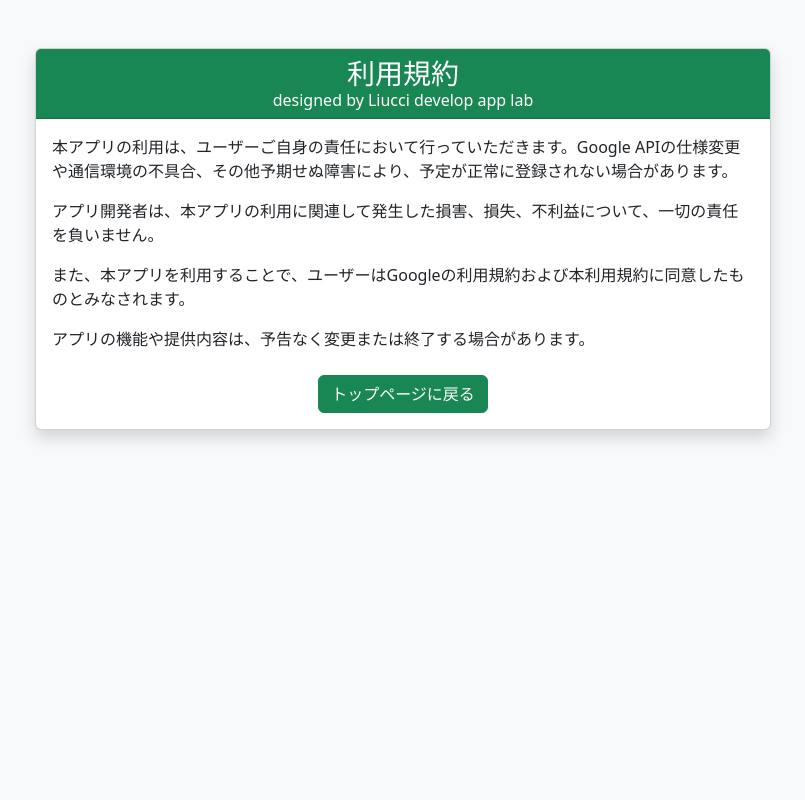
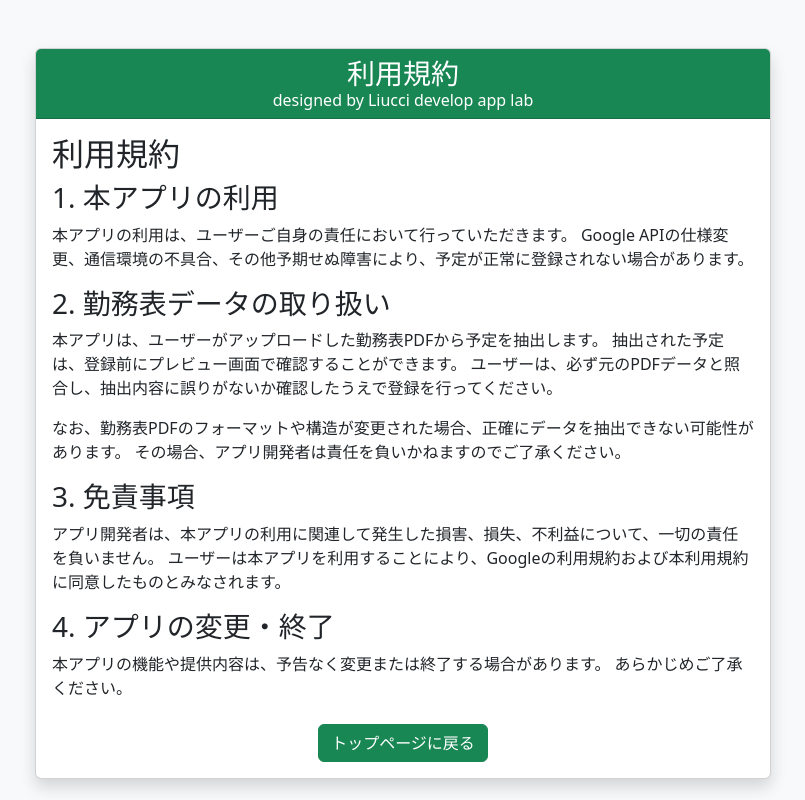
Before and after one commit to Liucci/project_test, a Flask app: page /terms in a window 1280 px wide. Shown: the whole page, without its empty margins (237-1042 px from the left). Run offline with Flask 3, Linux system fonts and the light colour scheme.

Commit message:
terms修正

```diff
--- a/templates/terms.html
+++ b/templates/terms.html
@@ -17,10 +17,36 @@
                     <h6 class="mb-0">designed by Liucci develop app lab</h6>
                 </div>
                 <div class="card-body">
-<p>本アプリの利用は、ユーザーご自身の責任において行っていただきます。Google APIの仕様変更や通信環境の不具合、その他予期せぬ障害により、予定が正常に登録されない場合があります。</p>
-<p>アプリ開発者は、本アプリの利用に関連して発生した損害、損失、不利益について、一切の責任を負いません。</p>
-<p>また、本アプリを利用することで、ユーザーはGoogleの利用規約および本利用規約に同意したものとみなされます。</p>
-<p>アプリの機能や提供内容は、予告なく変更または終了する場合があります。</p>
+<h2>利用規約</h2>
+
+<h3>1. 本アプリの利用</h3>
+<p>
+本アプリの利用は、ユーザーご自身の責任において行っていただきます。
+Google APIの仕様変更、通信環境の不具合、その他予期せぬ障害により、予定が正常に登録されない場合があります。
+</p>
+
+<h3>2. 勤務表データの取り扱い</h3>
+<p>
+本アプリは、ユーザーがアップロードした勤務表PDFから予定を抽出します。
+抽出された予定は、登録前にプレビュー画面で確認することができます。
+ユーザーは、必ず元のPDFデータと照合し、抽出内容に誤りがないか確認したうえで登録を行ってください。
+</p>
+<p>
+なお、勤務表PDFのフォーマットや構造が変更された場合、正確にデータを抽出できない可能性があります。
+その場合、アプリ開発者は責任を負いかねますのでご了承ください。
+</p>
+
+<h3>3. 免責事項</h3>
+<p>
+アプリ開発者は、本アプリの利用に関連して発生した損害、損失、不利益について、一切の責任を負いません。
+ユーザーは本アプリを利用することにより、Googleの利用規約および本利用規約に同意したものとみなされます。
+</p>
+
+<h3>4. アプリの変更・終了</h3>
+<p>
+本アプリの機能や提供内容は、予告なく変更または終了する場合があります。
+あらかじめご了承ください。
+</p>
                                     <div class="text-center mt-4">
                             <a href="{{ url_for('index') }}" class="btn btn-success">トップページに戻る</a>
                     </div>
```
